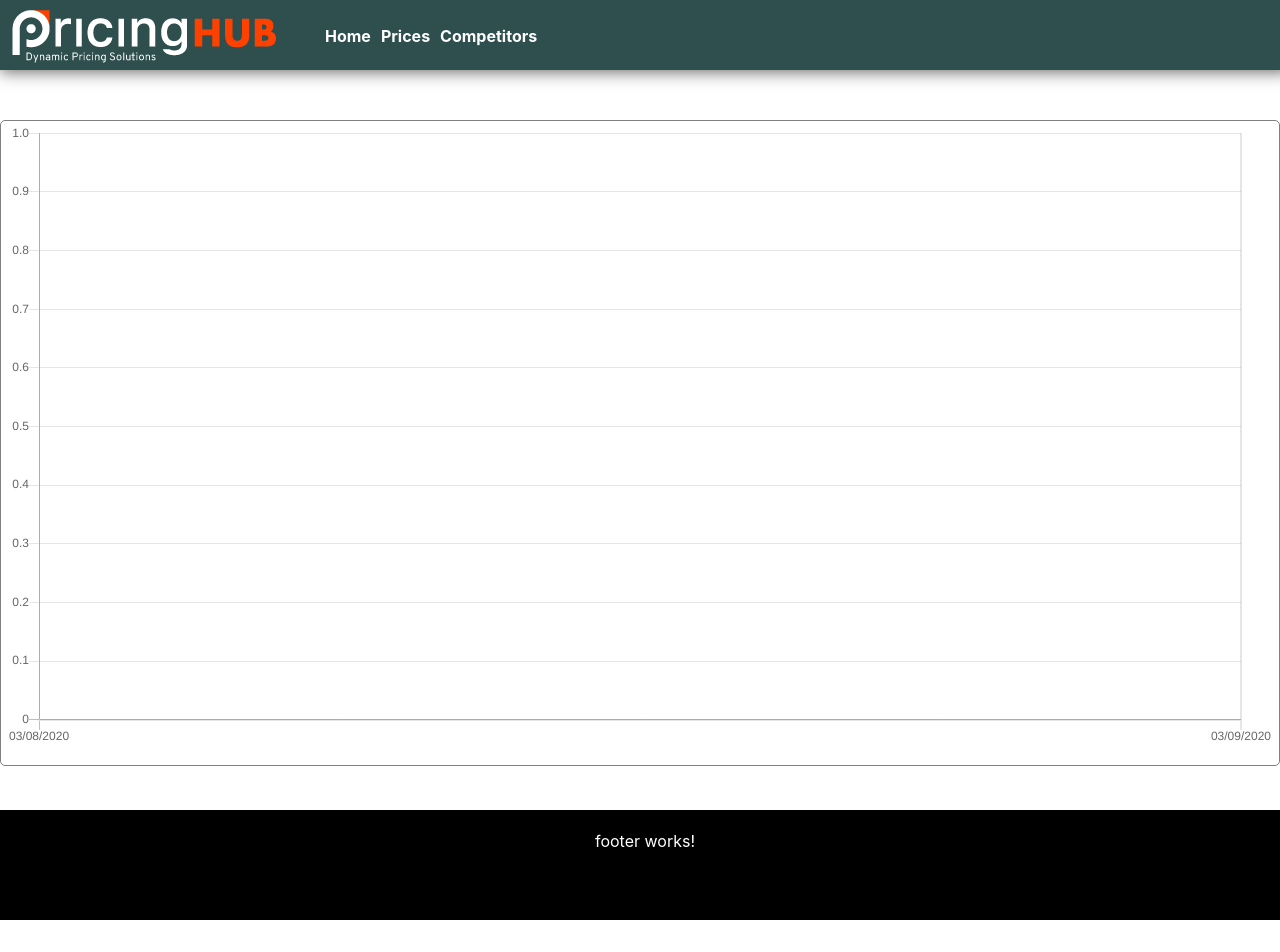
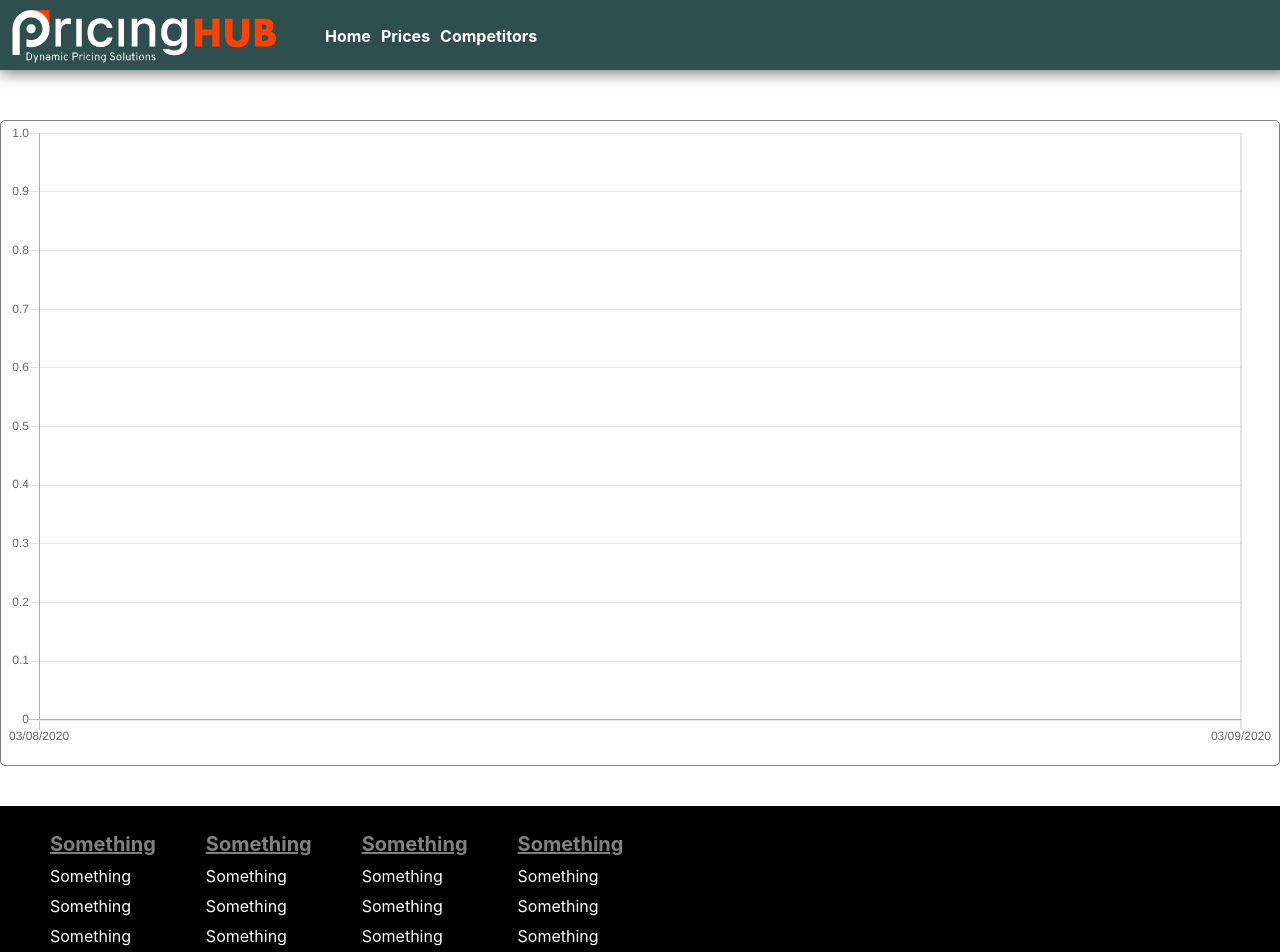
Before and after one commit to LucHighwalker/pricingHubFE, a React (Create React App) app: page / in a window 1280 px wide. Shown: the top 952 px of the page. Before the commit the page ends 920 px from the top, so only its background shows below. Built offline with nearby package versions, Linux system fonts and the light colour scheme; no server answers.

Commit message:
[Add] Added footer elements.

```diff
--- a/src/App.scss
+++ b/src/App.scss
@@ -5,7 +5,7 @@
 }
 
 .App_container {
-	padding-bottom: 100px;
+	padding-bottom: 200px;
 }
 
 .App-logo {
--- a/src/components/footer/footer.jsx
+++ b/src/components/footer/footer.jsx
@@ -5,7 +5,30 @@ import './footer.scss';
 function Footer(props) {
 	return (
 		<div className="footer">
-			<p>footer works!</p>
+			<ul className="footer_ul">
+				<li className="footer_li header">Something</li>
+				<li className="footer_li">Something</li>
+				<li className="footer_li">Something</li>
+				<li className="footer_li">Something</li>
+			</ul>
+			<ul className="footer_ul">
+				<li className="footer_li header">Something</li>
+				<li className="footer_li">Something</li>
+				<li className="footer_li">Something</li>
+				<li className="footer_li">Something</li>
+			</ul>
+			<ul className="footer_ul">
+				<li className="footer_li header">Something</li>
+				<li className="footer_li">Something</li>
+				<li className="footer_li">Something</li>
+				<li className="footer_li">Something</li>
+			</ul>
+			<ul className="footer_ul">
+				<li className="footer_li header">Something</li>
+				<li className="footer_li">Something</li>
+				<li className="footer_li">Something</li>
+				<li className="footer_li">Something</li>
+			</ul>
 		</div>
 	);
 }
--- a/src/components/footer/footer.scss
+++ b/src/components/footer/footer.scss
@@ -4,7 +4,24 @@
 	bottom: 0;
 	padding: 5px;
 	width: 100%;
-	height: 100px;
+	height: 150px;
 	background-color: black;
 	color: white;
 }
+
+.footer_ul {
+	text-align: center;
+	display: block;
+	list-style-type: none;
+}
+
+.footer_li {
+	clear: left;
+	float: left;
+}
+.footer_li.header {
+	font-weight: bolder;
+	color: grey;
+	text-decoration: underline;
+	font-size: 20px;
+}
```
